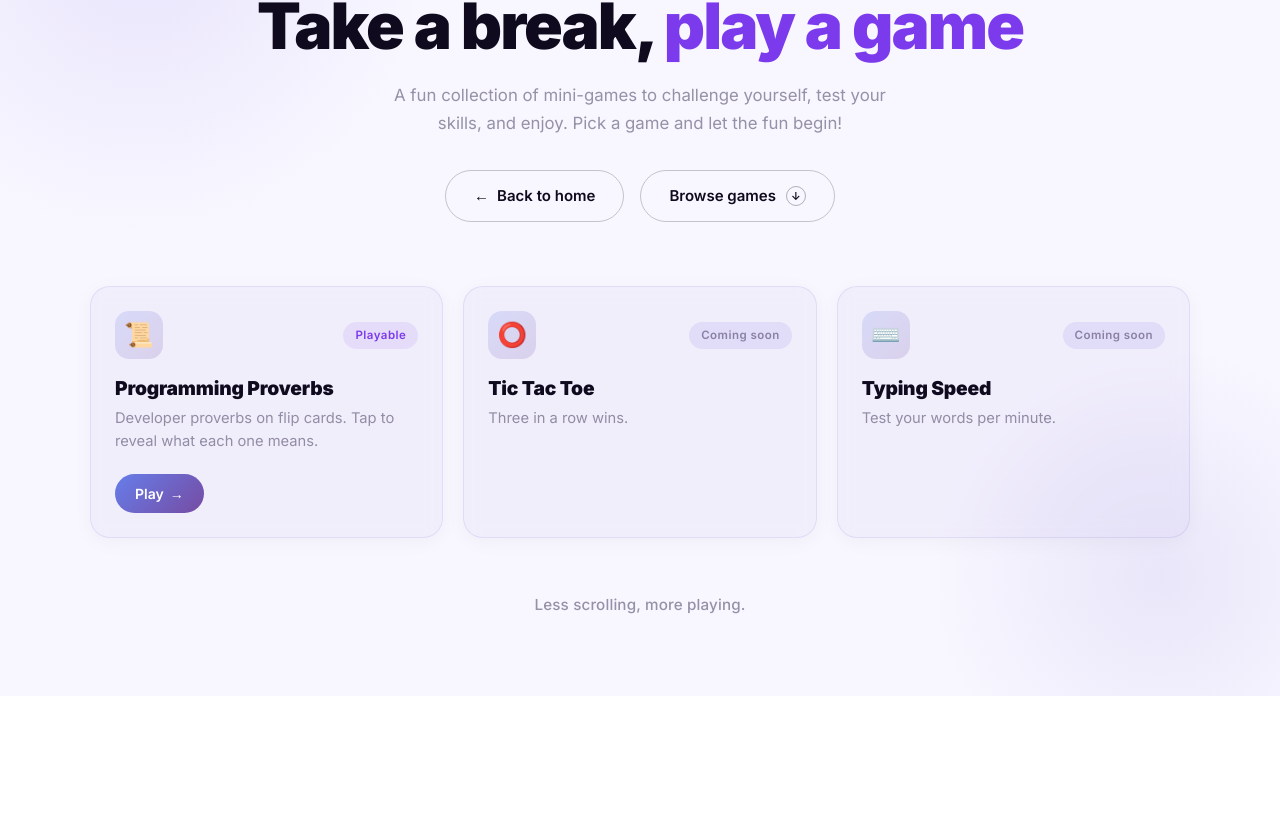
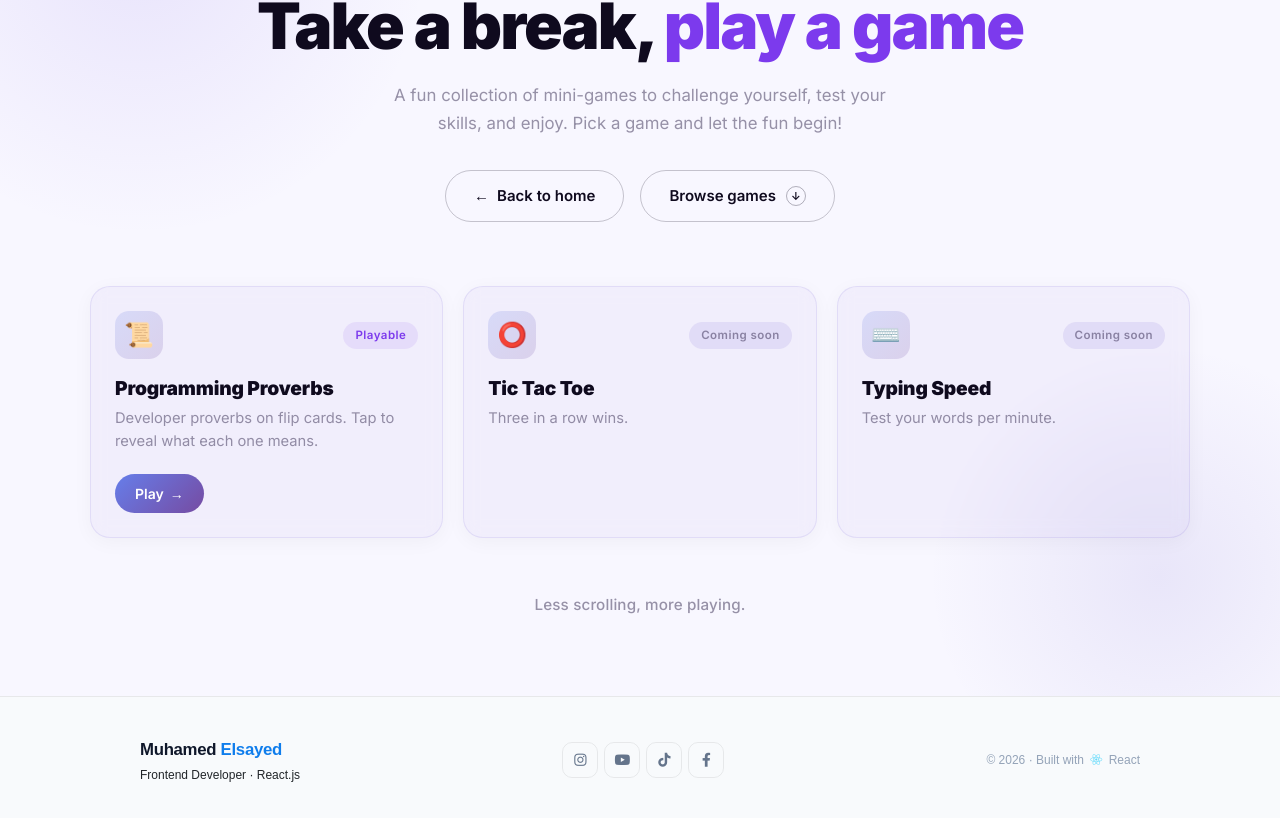
Before and after one commit to MOHAMED54353/My-Portfolio, a React (Vite) app: page /arcade in a window 1280 px wide. Shown: the part 194-1012 px from the top of the page. Before the commit the page ends 890 px from the top, so only its background shows below. Built offline with nearby package versions, Linux system fonts and the light colour scheme.

Commit message:
Refactor layout by adding Footer component to Default and removing it from Home; clean up Arcade.css by removing unused comments

```diff
--- a/src/Layout/Default.jsx
+++ b/src/Layout/Default.jsx
@@ -1,6 +1,7 @@
 import React from "react";
 import { Outlet } from "react-router";
 import Navbar from "../Components/Navbar";
+import Footer from "../Components/Footer";
 
 const Default = () => {
   return (
@@ -10,6 +11,7 @@ const Default = () => {
         <div>
           <Outlet />
         </div>
+        <Footer />
       </div>
     </>
   );
--- a/src/Pages/Home.jsx
+++ b/src/Pages/Home.jsx
@@ -5,7 +5,6 @@ import Contact from "../Components/Contact";
 import About from "../Components/About";
 import Projects from "../Components/Projects";
 import Scroll from "../Components/Scroll";
-import Footer from "../Components/Footer";
 import Technical from "../Components/Technical";
 import Marquee from "../Components/Marquee";
 import "../css/Home.css";
@@ -121,7 +120,6 @@ const Home = () => {
       <Projects />
       <Marquee />
       <Contact />
-      <Footer />
       <Scroll />
     </>
   );
--- a/src/css/Arcade.css
+++ b/src/css/Arcade.css
@@ -1,5 +1,3 @@
-/* بيستخدم نفس متغيرات الـ hero (--hd-*) فبيتغير مع الدارك مود تلقائي */
-
 .arcade {
     position: relative;
     min-height: 100vh;
@@ -10,7 +8,6 @@
     transition: background 0.45s ease;
 }
 
-/* إضاءة خفيفة في الخلفية زي الـ hero */
 .arcade::before,
 .arcade::after {
     content: "";
```
